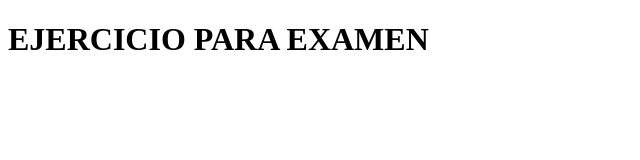
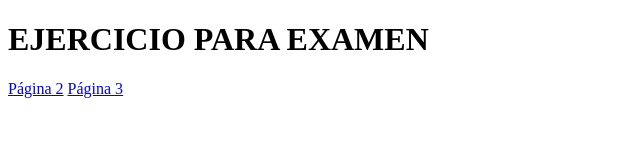
Before and after one commit to Maro-1108/ejercicio4GIT, a plain HTML site: page index.html in a window 1280 px wide. Shown: the whole page, without its empty margins (0-640 px from the left). Drawn offline with Linux system fonts and the light colour scheme.

Commit message:
Enlaces y página creados

```diff
--- a/index.html
+++ b/index.html
@@ -11,5 +11,8 @@
         <h1> EJERCICIO PARA EXAMEN </h1>
     </div>
 
+    <a href="paginas/paginas2.html">Página 2</a>
+     <a href="paginas/pagina3.html">Página 3</a>
+
 </body>
 </html>
```
